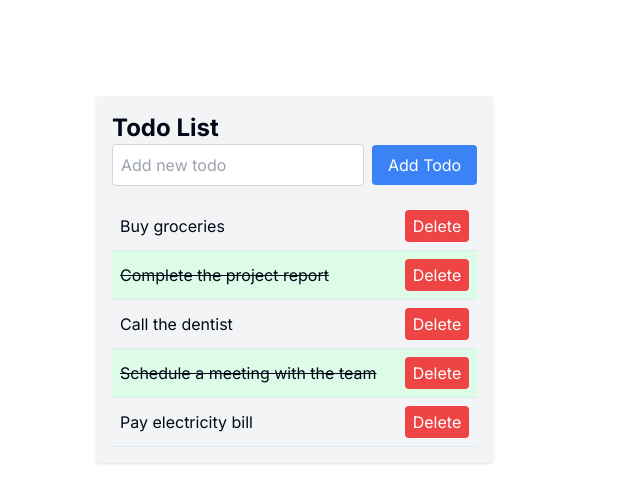
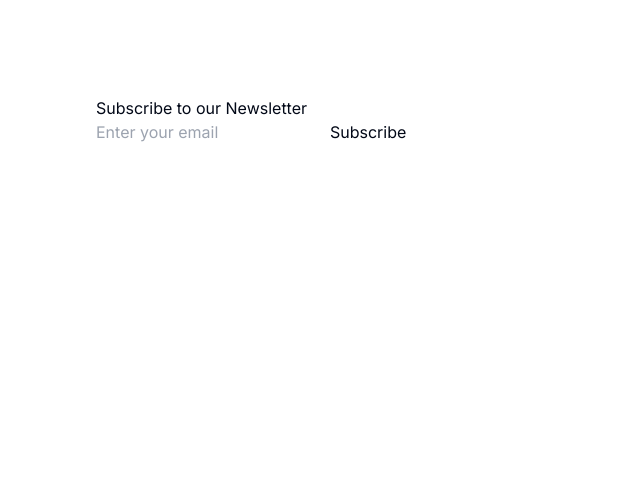
Before and after one commit to Bart-15/rtl-jest, a Next.js app: page / in a window 1280 px wide. Shown: the top 502 px of the page, without its empty margins (0-640 px from the left). Built offline with nearby package versions, Linux system fonts and the light colour scheme.

Commit message:
feat: add news letter sign up form

```diff
--- a/src/app/page.tsx
+++ b/src/app/page.tsx
@@ -1,10 +1,12 @@
 'use client';
+import NewsletterSignup from '@/components/counter/news-letter-signup';
 import TodoList from '@/components/todo/Todo';
 
 export default function Home() {
   return (
     <main className="flex p-24">
-      <TodoList />
+      {/* <TodoList /> */}
+      <NewsletterSignup />
     </main>
   );
 }
--- /dev/null
+++ b/src/components/counter/news-letter-signup.tsx
@@ -0,0 +1,60 @@
+import React, { useState } from 'react';
+
+const NewsletterSignup: React.FC = () => {
+  const [email, setEmail] = useState('');
+  const [submitted, setSubmitted] = useState(false);
+  const [error, setError] = useState('');
+
+  function clearForm() {
+    if (submitted) return;
+    setSubmitted(true);
+
+    setTimeout(() => {
+      setSubmitted(false);
+      setEmail('');
+    }, 3000);
+  }
+
+  const validateEmail = (value: string) => {
+    return /^[^\s@]+@[^\s@]+\.[^\s@]+$/.test(value);
+  };
+
+  const handleSubmit = (e: React.FormEvent) => {
+    e.preventDefault();
+    if (!validateEmail(email)) {
+      setError('Please enter a valid email address.');
+      return;
+    }
+    setError('');
+    clearForm();
+  };
+
+  return (
+    <div>
+      <h2>Subscribe to our Newsletter</h2>
+      {submitted ? (
+        <p data-testid="success-message">Thanks for subscribing!</p>
+      ) : (
+        <form onSubmit={handleSubmit}>
+          <input
+            data-testid="email-input"
+            type="text"
+            value={email}
+            onChange={(e) => setEmail(e.target.value)}
+            placeholder="Enter your email"
+          />
+          <button data-testid="submit-btn" type="submit">
+            Subscribe
+          </button>
+          {error && (
+            <p data-testid="error-msg" style={{ color: 'red' }}>
+              {error}
+            </p>
+          )}
+        </form>
+      )}
+    </div>
+  );
+};
+
+export default NewsletterSignup;
```
Also changed, not shown: 1 other file (tests, documents, lock files or other folders).
